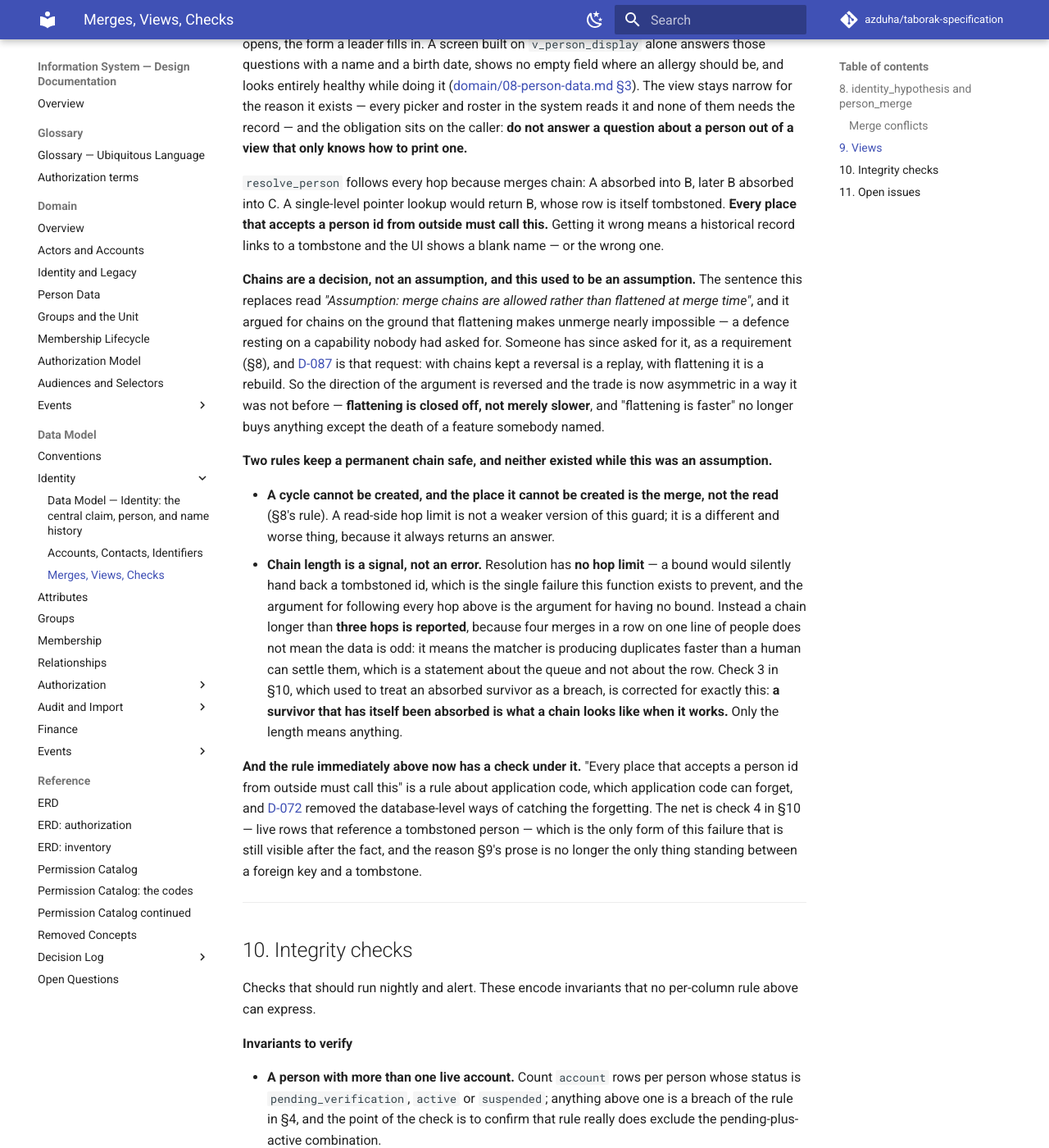
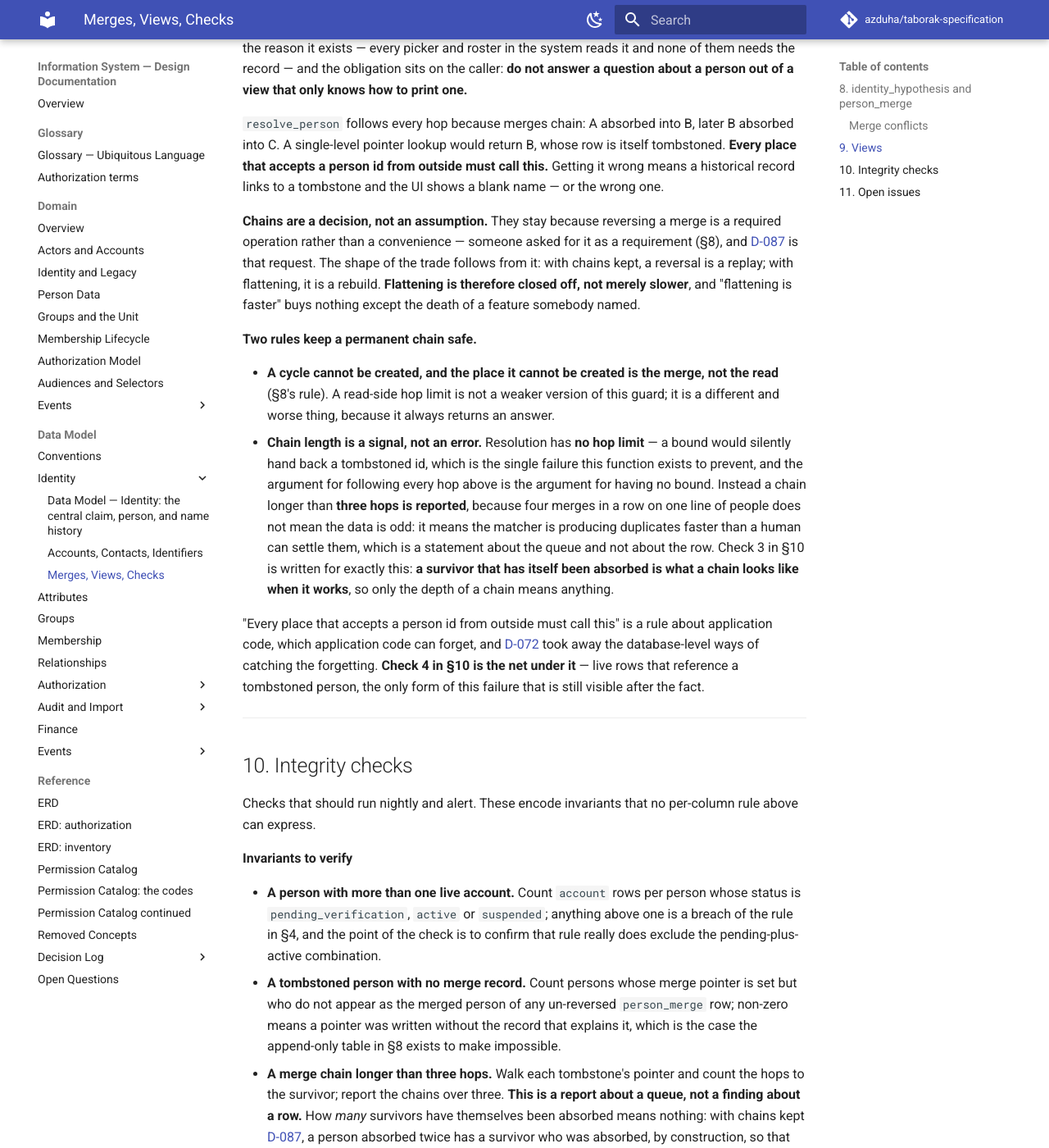
Before and after one commit to azduha/taborak-specification, an MkDocs documentation site: the page built from docs/data-model/01b-merges-views-and-checks.md, in a window 1280 px wide and 1400 px high, scrolled down 6473 px. Shown: the whole window at 82% size. Built offline with MkDocs 1.6.1 and Material for MkDocs 9.7.7, drawn with Linux system fonts in a browser that asks for light colours; comment, search, counter and statistics services are not loaded; some of the changed text lies outside the part shown.

Commit message:
Take the funeral out of the identity page about merges, views and checks
362 → 346 lines, and the corpus's last struck sentence with them.

What went was archaeology that the decision log already owns: the
paragraph quoting the sentence this page used to carry about merge
chains, the account of the view that once excluded merged rows only
(that is D-080's row 2, and it is linked now rather than retold), check
3's description of the count it replaced, and §11's resolved paragraph —
both of its questions are closed in the register at B-2 and B-4, so the
page now points there instead of restating them.

What was kept is the reasoning, restated forward: chains stay because
reversal is a required operation, and the trade is asymmetric now in a
way it was not when this was an assumption; a check whose trigger
condition is normal for the whole corpus is not a check, which is the
test this row has had to pass twice and why it reads as a ratio; a
survivor that has itself been absorbed is what a chain looks like when
it works, so only the depth carries information; and with no SQL in the
docs, D-072 took the database-level nets away, which is why check 4
exists at all.

One name changed homes rather than vanished: `background_match`, the
value `identity_hypothesis.proposed_by` went by while background checks
were still in the design, is indexed in appendix/removed-concepts.md
before its parenthetical went.

Verified: strict build with no warnings, no dead links, no dead anchors
(2828 fragment links), no identifier lost from the corpus.

Co-Authored-By: Claude Code <noreply@anthropic.com>

```diff
--- a/docs/data-model/01b-merges-views-and-checks.md
+++ b/docs/data-model/01b-merges-views-and-checks.md
@@ -28,7 +28,7 @@ them by number and their anchors are built from them:
 | `confidence` | number between 0 and 1, required | Inclusive of both ends |
 | `match_signals` | jsonb, required | A list of signals, each with a name, a weight and whether it matched — `[{signal: 'birth_date_exact', weight: 0.4, matched: true}, {signal: 'name_normalised', weight: 0.3, matched: true}, …]`. Stored so a human reviewer can see **WHY** the matcher proposed this |
 | `status` | text, required | One of: `proposed`, `needs_review`, `confirmed`, `rejected`, `superseded`. Default `proposed` |
-| `proposed_by` | text, required | One of: `import_job`, `match_job`, `person`, `staff`. `match_job` is the nightly batch matcher, as opposed to a person suggesting a match by hand. (Named `background_match` before background checks were removed from the design; renamed so the two never get confused.) |
+| `proposed_by` | text, required | One of: `import_job`, `match_job`, `person`, `staff`. `match_job` is the nightly batch matcher, as opposed to a person suggesting a match by hand |
 | `proposed_by_person_id` | reference to person, optional | Set when a person proposed it |
 | `proposed_at` | timestamp, audit time | Default: now |
 | `reviewed_by` | reference to person, optional | |
@@ -173,12 +173,11 @@ collapsed: a merged row is a *duplicate* that points at the real answer, while a
 people, and a listing that shows one and hides the other is worse than either, because it teaches
 the reader that the redacted child is a data-entry error.
 
-> **This is a correction, not a restatement.** The view as this document first carried it
-> excluded merged rows only, while §1 and §2 both said every listing must exclude redacted ones
-> too, and §9's own opening sentence claimed the views encoded both. Three statements, one of them
-> the code. The code lost. It is fixed here rather than noted as a discrepancy, because with the
-> SQL gone (§1 of D-072) there is nothing left to disagree with the prose — **the prose is now the
-> only place the rule lives, so it has to be right.**
+> **Nothing else carries this rule.** There is no view definition anywhere in this repository (§1 of
+> [D-072](../decisions/round-06.md#d-072--the-documentation-carries-no-sql-the-schema-is-the-orms-job)), so this page is the only place the rule lives and it has to be right.
+> [D-080](../decisions/round-06.md#d-080--five-contradictions-the-translation-surfaced-and-how-each-was-resolved)
+> records the time it was not: the view excluded merged rows while §1 and §2 required both of them, and the
+> prose lost.
 
 **What is deliberately *not* excluded anywhere: the row itself.** A redacted person is still a
 row with a still-working id, so historical references keep resolving
@@ -219,17 +218,14 @@ into C. A single-level pointer lookup would return B, whose row is itself tombst
 means a historical record links to a tombstone and the UI shows a blank name — or the
 wrong one.
 
-**Chains are a decision, not an assumption, and this used to be an assumption.** The sentence this
-replaces read *"Assumption: merge chains are allowed rather than flattened at merge time"*, and it argued
-for chains on the ground that flattening makes unmerge nearly impossible — a defence resting on a
-capability nobody had asked for. Someone has since asked for it, as a requirement (§8), and
-[D-087](../decisions/round-07-08.md#d-087--merge-chains-stay-because-reversing-a-merge-is-a-supported-operation)
-is that request: with chains kept a reversal is a replay, with flattening it is a rebuild. So the
-direction of the argument is reversed and the trade is now asymmetric in a way it was not before —
-**flattening is closed off, not merely slower**, and "flattening is faster" no longer buys anything except
-the death of a feature somebody named.
+**Chains are a decision, not an assumption.** They stay because reversing a merge is a required operation
+rather than a convenience — someone asked for it as a requirement (§8), and
+[D-087](../decisions/round-07-08.md#d-087--merge-chains-stay-because-reversing-a-merge-is-a-supported-operation) is that request.
+The shape of the trade follows from it: with chains kept, a reversal is a replay; with flattening, it is a
+rebuild. **Flattening is therefore closed off, not merely slower**, and "flattening is faster" buys nothing
+except the death of a feature somebody named.
 
-**Two rules keep a permanent chain safe, and neither existed while this was an assumption.**
+**Two rules keep a permanent chain safe.**
 
 - **A cycle cannot be created, and the place it cannot be created is the merge, not the read** (§8's
   rule). A read-side hop limit is not a weaker version of this guard; it is a different and worse thing,
@@ -239,17 +235,15 @@ the death of a feature somebody named.
   argument for following every hop above is the argument for having no bound. Instead a chain longer
   than **three hops is reported**, because four merges in a row on one line of people does not mean the
   data is odd: it means the matcher is producing duplicates faster than a human can settle them, which is
-  a statement about the queue and not about the row. Check 3 in §10, which used to treat an absorbed
-  survivor as a breach, is corrected for exactly this: **a survivor that has itself been absorbed is what
-  a chain looks like when it works.** Only the length means anything.
+  a statement about the queue and not about the row. Check 3 in §10 is written for exactly this: **a
+  survivor that has itself been absorbed is what a chain looks like when it works**, so only the depth of a
+  chain means anything.
 
-**And the rule immediately above now has a check under it.** "Every place that accepts a person id from
-outside must call this" is a rule about application code, which application code can forget, and
-[D-072](../decisions/round-06.md#d-072--the-documentation-carries-no-sql-the-schema-is-the-orms-job)
-removed the database-level ways of catching the forgetting. The net is check 4 in §10 — live rows that
-reference a tombstoned person — which is the only form of this failure that is still visible after the
-fact, and the reason §9's prose is no longer the only thing standing between a foreign key and a
-tombstone.
+"Every place that accepts a person id from outside must call this" is a rule about application code, which
+application code can forget, and
+[D-072](../decisions/round-06.md#d-072--the-documentation-carries-no-sql-the-schema-is-the-orms-job) took away the database-level ways
+of catching the forgetting. **Check 4 in §10 is the net under it** — live rows that reference a tombstoned
+person, the only form of this failure that is still visible after the fact.
 
 ---
 
@@ -270,12 +264,12 @@ above can express.
   append-only table in §8 exists to make impossible.
 - **A merge chain longer than three hops.** Walk each tombstone's pointer and count the hops to the
   survivor; report the chains over three. **This is a report about a queue, not a finding about a row.**
-  It replaces a check that counted `person_merge` rows whose `surviving_person_id` has its own merge
-  pointer set and called a non-zero result a breach — with [D-087](../decisions/round-07-08.md#d-087--merge-chains-stay-because-reversing-a-merge-is-a-supported-operation)
-  deciding that chains stay, **that count is the normal shape of the data and its expected value is not
-  zero**; a person absorbed twice has a survivor who was absorbed, by construction. What carries
-  information is the *depth*: four merges in a row on one line of people means the matcher is producing
-  duplicates faster than a human can settle them. It is read alongside the review queue's age, never on
+  How *many* survivors have themselves been absorbed means nothing: with chains kept
+  [D-087](../decisions/round-07-08.md#d-087--merge-chains-stay-because-reversing-a-merge-is-a-supported-operation),
+  a person absorbed twice has a survivor who was absorbed, by construction, so that count is the normal
+  shape of the data and its expected value is not zero. What carries information is the *depth*: four merges
+  in a row on one line of people means the matcher is producing duplicates faster than a human can settle
+  them. It is read alongside the review queue's age, never on
   its own, and it is not alertable — there is nothing wrong to fix on the row, and an alert that can only
   be answered by "work faster" trains people to ignore alerts.
 - **A live row that references a tombstoned person.** Count rows in any table that names a person which
@@ -309,20 +303,17 @@ above can express.
   batch whose stated-coverage figure disagrees with the periods written is a partially applied one. A row
   that created a membership its export did not state is a different finding, and lives in
   [06-audit-and-import.md §5](06b-redaction-and-checks.md#5-integrity-checks).
-  **It has been reversed twice, and both reversals are on the record, because this row is really a claim
-  about what an import is allowed to conclude.** It began as exactly this check — imported people with no
-  `membership`. ~~That was the ordinary condition of every imported row once a roster was held to make a
-  participation and nothing else, so the check reported the entire legacy corpus as a failed batch, which
-  is precisely how a check stops being read~~;
+  **A check whose trigger condition is normal for the whole corpus is not a check.** This row is really a
+  claim about what an import is allowed to conclude, and it has had to pass that test twice. Once when a
+  roster-only row was the ordinary condition of the entire legacy corpus, so the check reported all of it
+  as a failed batch — which is why
   [D-090](../decisions/round-07-08.md#d-090--the-legacy-corpus-is-thousands-of-roster-rows-with-numbers-and-no-money)
-  therefore reversed it to *no participation row*. That reversal is now void twice over: the participation
-  table is deleted
-  ([D-097](../decisions/round-10a.md#d-097--there-are-no-sub-units-the-unit-is-a-scope-not-a-row)), and
-  the people export turned out to **state membership periods**, so the import writes bounded `membership`
-  rows for precisely those people and nobody else
+  turned it to *no participation row*. Once when the people export turned out to **state membership
+  periods**, so the import writes bounded `membership` rows for precisely those people and nobody else
   ([D-093](../decisions/round-09.md#d-093--the-one-off-import-may-create-memberships-both-ends-dated)).
-  What the round-9 rewrite got right and is kept: a check whose trigger condition is normal for the whole
-  corpus is not a check.
+  The reading in between is void on its own terms: the participation table it named is deleted
+  ([D-097](../decisions/round-10a.md#d-097--there-are-no-sub-units-the-unit-is-a-scope-not-a-row)).
+  What survived both reversals is the test, which is why the row is read as a ratio and not as a count.
 - **A redacted person with descriptive values still attached.** Stated where the rows are, as check 6
   of [09-attributes.md §8](09-attributes.md#8-integrity-checks) — attribute rows belonging to a
   redacted person, and attribute values still present in `audit_log`. It is named here because the
@@ -334,9 +325,8 @@ above can express.
 
 ## 11. Open issues
 
-- Erasure policy specifics: what must be redacted vs. retained. **Smaller than it used to be, and not
-  gone.** The retention *shape* is decided — the trail's payloads expire on a window, the accounting
-  skeleton has no clock at all
+- Erasure policy specifics: what must be redacted vs. retained. **The retention shape is decided; what is
+  open is whether it has a basis.** The shape is
   ([D-088](../decisions/round-07-08.md#d-088--the-accounting-skeleton-is-permanent-the-audit-trail-is-short))
   — so what is left is the question a decision log cannot settle, namely whether indefinite retention of
   *named* `membership` and fee rows has a basis. See
@@ -346,17 +336,11 @@ above can express.
 - Whether the organization has (or will have) a national SSO identity provider — this
   determines how much of `account_credential` is actually used.
 
-**Resolved, kept visible so that nobody reopens them by reading the tables alone.** Whether merge chains
-are allowed or flattened at merge time (§9): **chains stay**, because reversing a merge is a required
-operation rather than a convenience, and the two rules a permanent chain needs are now written where they
-are obeyed — the cycle refusal in §8, the length report in §10
-([D-087](../decisions/round-07-08.md#d-087--merge-chains-stay-because-reversing-a-merge-is-a-supported-operation),
-[B-2](../open-questions.md#b-2)). And whether a
-person may hold two live accounts simultaneously: **no**, enforced by the partial unique index in §4 —
-with the case that made the question hard answered by a gate rather than by an exception, so that a
-colliding sign-up files a claim and activates nothing instead of becoming a second account or being
-silently linked
-([D-089](../decisions/round-07-08.md#d-089--one-live-account-a-colliding-sign-up-files-a-claim-and-creates-nothing),
-[B-4](../open-questions.md#b-4)).
+Both questions this page grew up around are settled and closed in the register: whether merge chains stay
+(they do, and the two rules a permanent chain needs are written where they are obeyed — the cycle refusal
+in §8, the length report in §10), and whether a person may hold two live accounts at once
+(**no** — and the case that made that question hard is answered by a gate rather than an exception, so a
+colliding sign-up files a claim and activates nothing instead of becoming a second account). See
+[B-2](../open-questions.md#b-2) and [B-4](../open-questions.md#b-4).
 
 All tracked in [../open-questions.md](../open-questions.md).
```
Also changed, not shown: docs/appendix/removed-concepts.md (+1 -1 lines).
